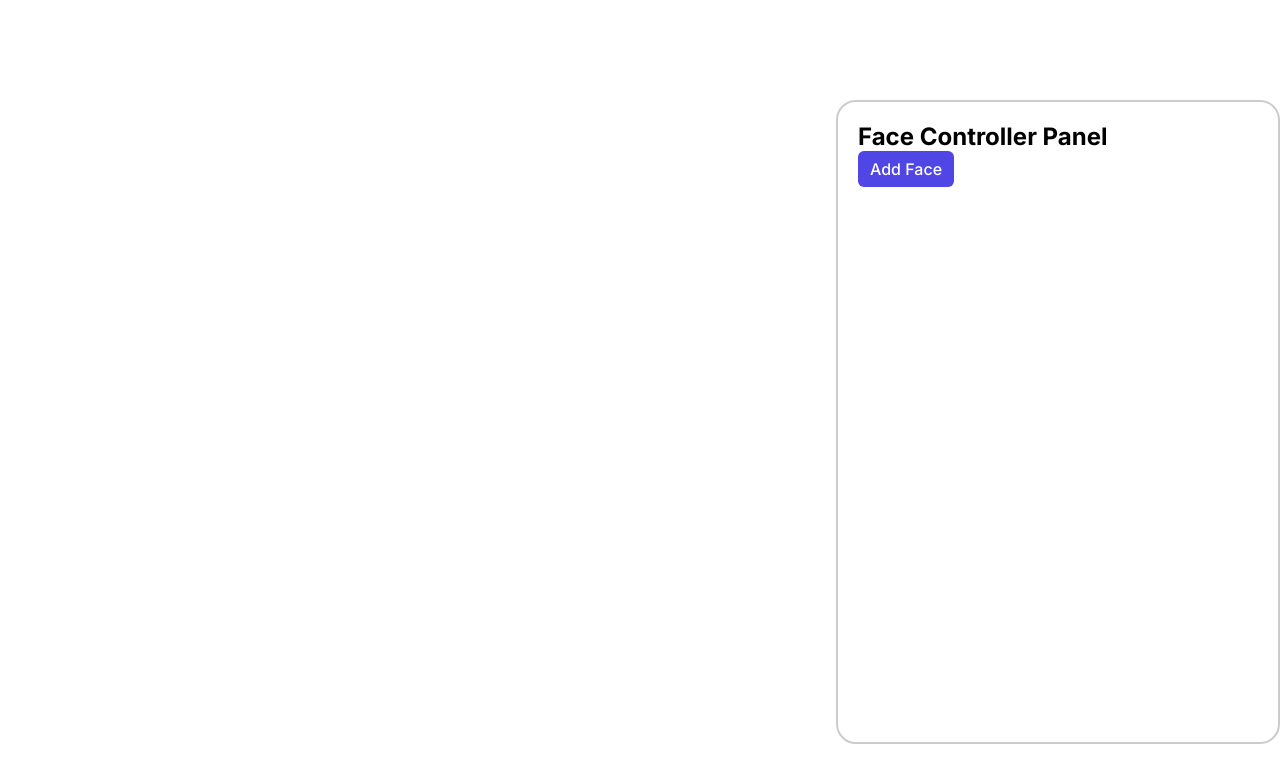
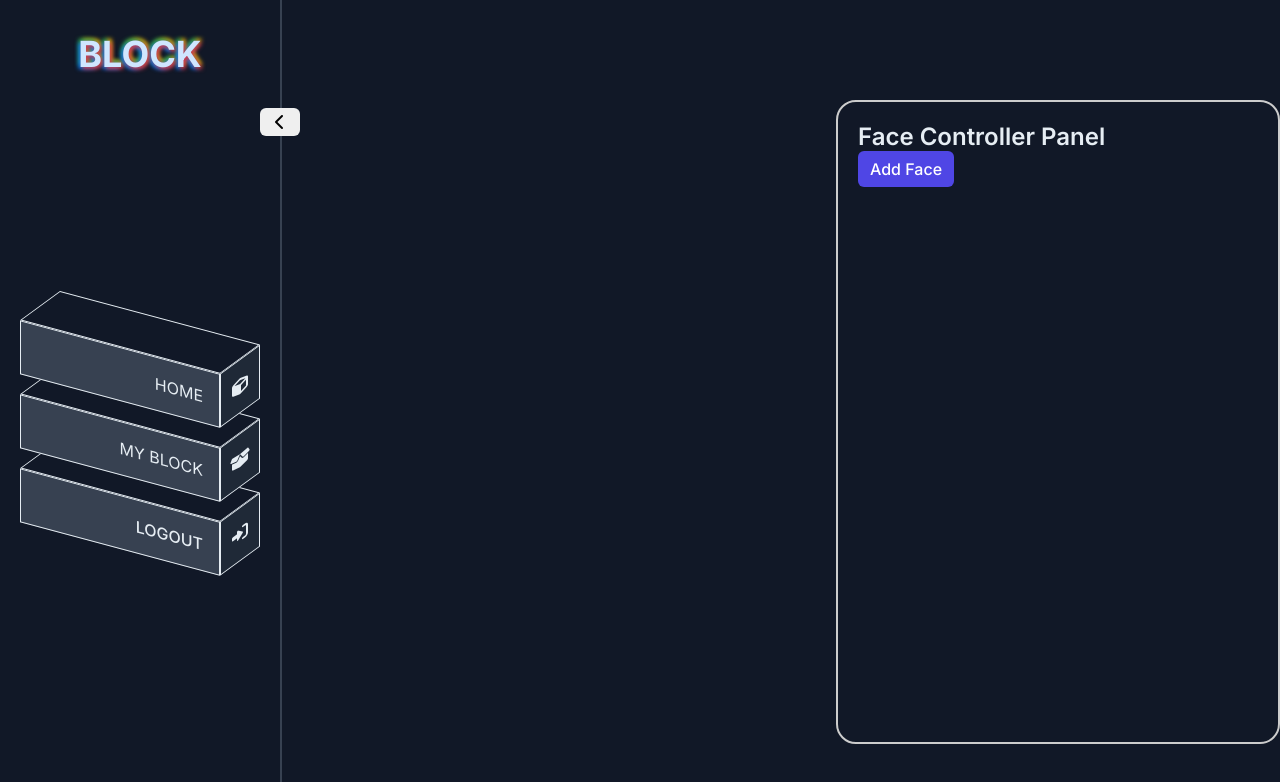
Before and after one commit to PanpaKawaii/Block, a React (Vite) app: page / in a window 1280 px wide. Shown: the top 782 px of the page. Built offline with nearby package versions, Linux system fonts and the light colour scheme.

Commit message:
Add NavigationBar

```diff
--- a/src/App.css
+++ b/src/App.css
@@ -2,7 +2,19 @@
   width: 100%;
 }
 
+:root {
+  --gray-1: #111827;
+  --gray-2: #1F2937;
+  --gray-3: #374151;
+  --text-primary: #E6EDF3;
+  --text-secondary: #7D8590;
+  --button-primary-bg: #F0F6FC;
+  --button-primary-text: #161B22;
+  --button-secondary-bg: #21262D;
+}
+
 body {
+  background-color: var(--gray-1);
   margin: 0;
   padding: 0;
   font-family: 'Inter', Arial, sans-serif;
@@ -24,7 +36,7 @@ select {
   outline: none;
   height: 100%;
   padding: 8px 12px;
-  border: 2px solid #ccc;
+  border: 2px solid var(--text-secondary);
   border-radius: 6px;
   box-sizing: border-box;
   font-size: 16px;
@@ -34,7 +46,7 @@ select {
 }
 
 input::placeholder {
-  color: #aaa;
+  color: var(--text-primary);
 }
 
 select {
@@ -98,14 +110,14 @@ input[type='search']::-webkit-search-cancel-button {
 
 input[type='file']::-webkit-file-upload-button {
   background: #007bff;
-  color: white;
+  color: #fff;
   border: none;
   padding: 6px 12px;
   cursor: pointer;
 }
 
 input:-webkit-autofill {
-  -webkit-box-shadow: 0 0 0 1000px white inset !important;
+  -webkit-box-shadow: 0 0 0 1000px #fff inset !important;
   -webkit-text-fill-color: #000 !important;
 }
 
@@ -119,7 +131,7 @@ progress::-webkit-progress-value {
 
 ::selection {
   background: #007bff;
-  color: white;
+  color: #fff;
 }
 
 input[type='range']::-webkit-slider-thumb {
--- a/src/app/pages/GenerateObject/FaceController.css
+++ b/src/app/pages/GenerateObject/FaceController.css
@@ -1,5 +1,6 @@
-.facecontroller-container {
+.face-controller-container {
     overflow-y: scroll;
+    scrollbar-width: none;
     width: 400px;
     max-width: 400px;
     height: 600px;
@@ -10,6 +11,11 @@
     right: 0;
     border: 2px solid #ccc;
     border-radius: 20px;
+
+    h2 {
+        color: var(--text-primary);
+        font-weight: 600;
+    }
 
     .add-btn {
         padding: 8px 12px;
--- a/src/app/pages/GenerateObject/FaceController.jsx
+++ b/src/app/pages/GenerateObject/FaceController.jsx
@@ -64,7 +64,7 @@ export default function FaceController({ faces, setFaces , setSelectedFace }) {
     };
 
     return (
-        <div className='facecontroller-container'>
+        <div className='face-controller-container'>
             <h2>Face Controller Panel</h2>
             <button className='add-btn' onClick={addFace}>Add Face</button>
 
--- /dev/null
+++ b/src/app/pages/NavigationBar/NavigationBar.css
@@ -0,0 +1,195 @@
+.navigation-bar-container {
+    height: 100vh;
+    border-right: 2px solid var(--gray-3);
+    box-sizing: border-box;
+    position: fixed !important;
+    scrollbar-width: none;
+    transition: all 0.5s ease;
+    user-select: none;
+    font-family: 'Inter', Arial, sans-serif;
+    z-index: 2;
+
+    a {
+        .logo {
+            padding: 16px;
+            margin: 16px 0;
+            color: #cfe6ff;
+            text-shadow:
+                2px 2px 4px #dc3545,
+                -2px 2px 4px #007bff,
+                -2px -2px 4px #28a745,
+                2px -2px 4px #ffc107;
+            font-size: 36px;
+            font-weight: bold;
+            text-align: center;
+        }
+    }
+
+    .btn-collapsed {
+        padding: 4px;
+        width: 40px;
+        position: absolute;
+        right: -20px;
+        transform: rotateZ(0deg);
+        transition: all 0.5s ease;
+    }
+
+    ul {
+        margin: 0 0 0 -40px;
+        padding: 0 60px;
+        height: calc(100vh - 120px);
+        display: flex;
+        flex-direction: column;
+        justify-content: center;
+        align-items: center;
+        transition: all 0.5s ease;
+
+        li {
+            list-style: none;
+            cursor: pointer;
+
+            .box {
+                position: relative;
+                text-align: right;
+                transform: skewY(15deg);
+                transition: all 0.2s ease;
+                z-index: calc(1 * var(--i));
+
+                &:hover {
+                    transform: skewY(15deg) translateX(40px);
+                }
+
+                &:hover .face-text {
+                    background: #ff0080;
+                }
+
+                &:hover .face-text::before {
+                    background: #ff8000;
+                }
+
+                &:hover .face-icon {
+                    background: #0080ff;
+                }
+
+                .face-text {
+                    color: var(--text-primary);
+                    position: relative;
+                    width: 200px;
+                    padding: 16px;
+                    margin: 0 0 20px;
+                    background: var(--gray-3);
+                    transition: all 0.2s ease;
+                    border: 1px solid var(--text-primary);
+                    box-sizing: border-box;
+
+                    span {
+                        opacity: 1;
+                        transition: all 0.2s ease;
+                    }
+
+                    &::before {
+                        content: '';
+                        position: absolute;
+                        top: -41px;
+                        left: -1px;
+                        width: 100%;
+                        height: 38px;
+                        background: var(--gray-1);
+                        transform-origin: bottom;
+                        transform: skewX(-45deg);
+                        transition: all 0.2s ease;
+                        border: 1px solid var(--text-primary);
+                    }
+
+                    &:last-child::before {
+                        box-shadow: -120px 120px 20px 0 #00000040;
+                    }
+                }
+
+                .face-icon {
+                    color: var(--text-primary);
+                    display: flex;
+                    justify-content: center;
+                    align-items: center;
+                    position: absolute;
+                    top: 0;
+                    right: -40px;
+                    width: 40px;
+                    height: 100%;
+                    background: var(--gray-2);
+                    transform-origin: left;
+                    transform: skewY(-45deg);
+                    transition: all 0.2s ease;
+                    border: 1px solid var(--text-primary);
+                    box-sizing: border-box;
+                }
+            }
+
+            button {
+                padding: 0;
+                background-color: transparent;
+
+                .face-text {
+                    margin: 0 !important;
+                    text-align: right;
+                }
+            }
+        }
+    }
+
+    &.collapsed {
+        margin-left: -160px;
+
+        .btn-collapsed {
+            transform: rotateZ(180deg);
+        }
+
+        ul {
+            padding-right: 80px;
+
+            li {
+                .box {
+                    transform: skewY(30deg);
+                    transition: all 0.25s ease;
+
+                    &:hover {
+                        transform: skewY(30deg) translateX(90px);
+                    }
+
+                    &:hover .face-text::before {
+                        background: #ff8000;
+                    }
+
+                    &:hover .face-icon {
+                        background: #0080ff;
+                    }
+
+                    &:hover .face-text>span {
+                        opacity: 1;
+                    }
+
+                    .face-text {
+                        width: 160px;
+
+                        span {
+                            opacity: 0;
+                        }
+
+                        &::before {
+                            top: -51px;
+                            left: -1px;
+                            height: 48px;
+                            transform: skewX(-50deg);
+                        }
+                    }
+
+                    .face-icon {
+                        right: -60px;
+                        width: 60px;
+                        transform: skewY(-40deg);
+                    }
+                }
+            }
+        }
+    }
+}
--- /dev/null
+++ b/src/app/pages/NavigationBar/NavigationBar.jsx
@@ -0,0 +1,54 @@
+import { useEffect, useState } from 'react';
+import { Link, Outlet, useLocation, useNavigate } from 'react-router-dom';
+import { useAuth } from '../../hooks/AuthContext/AuthContext.jsx';
+import './NavigationBar.css';
+
+export default function NavigationBar() {
+    const { logout, user } = useAuth();
+    const location = useLocation();
+    const navigate = useNavigate();
+    console.log('NavigationBar', location.pathname);
+
+    const [toggleMenu, setToggleMenu] = useState(true);
+
+    const menuItems = [
+        { name: 'HOME', icon: 'cube', path: '/' },
+        { name: 'MY BLOCK', icon: 'box-open', path: '/my-block' },
+    ];
+
+    useEffect(() => {
+        if (!localStorage.getItem('user')) navigate('/');
+    }, [user?.id]);
+
+    return (
+        <>
+            <div className={`navigation-bar-container ${toggleMenu ? '' : 'collapsed'}`}>
+                <Link to='/'>
+                    <div className='logo'>BLOCK</div>
+                </Link>
+                <button className='btn-collapsed' onClick={() => setToggleMenu(p => !p)}><i className='fa-solid fa-chevron-left' /></button>
+                <ul>
+                    {menuItems.map((item, index) => (
+                        <li key={index}>
+                            <div className='box' style={{ '--i': menuItems.length - index }}>
+                                <Link to={`${item.path}`}>
+                                    <div className='face-text'><span>{item.name}</span></div>
+                                    <div className='face-icon'><i className={`fa-solid fa-${item.icon}`} /></div>
+                                </Link>
+                            </div>
+                        </li>
+                    ))}
+                    <li>
+                        <div className='box' onClick={logout}>
+                            <button>
+                                <div className='face-text'><span>LOGOUT</span></div>
+                                <div className='face-icon'><i className={`fa-solid fa-right-to-bracket`} /></div>
+                            </button>
+                        </div>
+                    </li>
+                </ul>
+            </div>
+            <Outlet />
+        </>
+    )
+}
--- a/src/app/routes/MainRoutes.jsx
+++ b/src/app/routes/MainRoutes.jsx
@@ -3,6 +3,7 @@ import { BrowserRouter, Route, Routes } from 'react-router-dom'
 import ScrollToTop from '../hooks/ScrollToTop/useScrollToTop.jsx'
 
 import GenerateObjectController from '../pages/GenerateObject/GenerateObjectController.jsx'
+import NavigationBar from '../pages/NavigationBar/NavigationBar.jsx'
 
 export default function MainRoutes() {
     return (
@@ -10,7 +11,10 @@ export default function MainRoutes() {
             <ScrollToTop />
             <></>
             <Routes>
-                <Route path='/' element={<GenerateObjectController />} />
+                <Route path='/' element={<NavigationBar />}>
+                    <Route index element={<GenerateObjectController />} />
+                    {/* <Route path='my-block' element={<MyBlock />} /> */}
+                </Route>
                 <Route path='*' element={<></>} />
             </Routes>
             <></>
```
